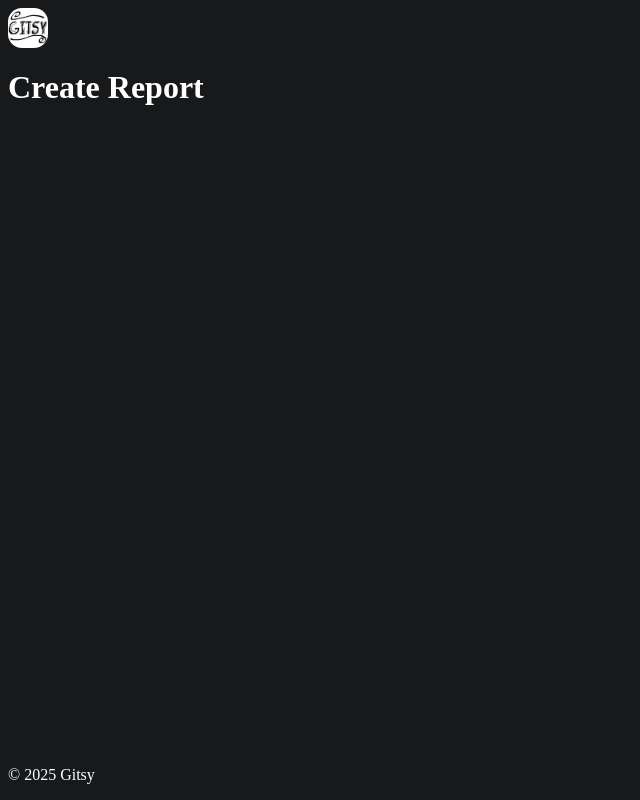
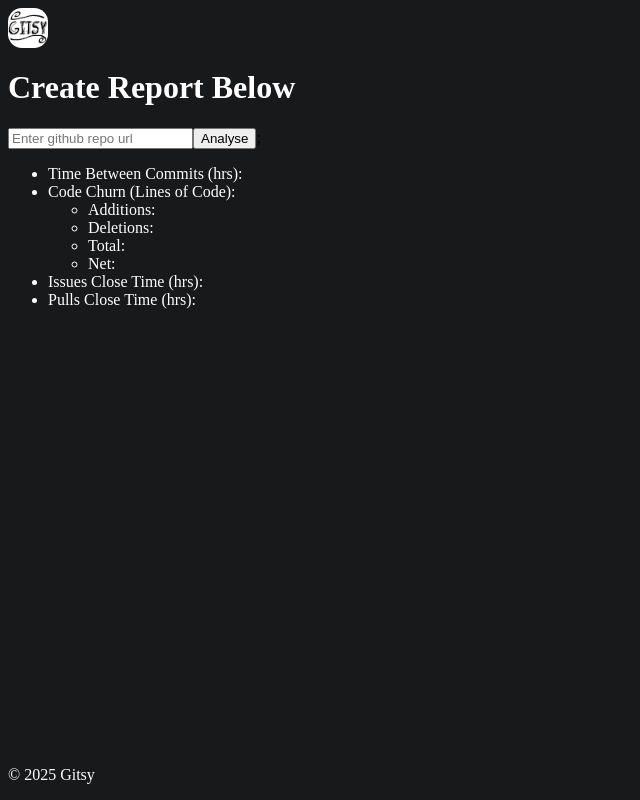
Before and after one commit to matslyk0/Gitsy, a React (Vite) app in the folder frontend/gitsy/: page /create-report in a window 1280 px wide. Shown: the whole page, without its empty margins (0-640 px from the left). Built offline with nearby package versions, Linux system fonts and the light colour scheme.

Commit message:
feature: create input field for url entry to call create-report/generate

```diff
--- a/frontend/gitsy/src/pages/CreateReport.jsx
+++ b/frontend/gitsy/src/pages/CreateReport.jsx
@@ -1,12 +1,47 @@
 import Banner from "../components/Banner/Banner.jsx";
 import Footer from "../components/Footer/Footer.jsx";
+import axios from "axios";
+import React, { useState } from "react";
 
 export default function CreateReport() {
+  const [report, setReport] = useState([]);
+
+  async function CallAnalysisFunction() {
+    const enteredUrl = document.getElementById("urlInput").value;
+    document.getElementById("urlInput").value = "";
+
+    const endpointUrl = "http://localhost:8000/create-report/generate";
+    const params = { repo_url: enteredUrl };
+
+    try {
+      const response = await axios.get(endpointUrl, { params: params });
+      setReport(response.data);
+    } catch (error) {
+      console.error(error);
+    }
+  }
+
   return (
     <>
       <Banner />
       <main>
-        <h1 style={{ color: "white" }}>Create Report</h1>
+        <h1 style={{ color: "white" }}>Create Report Below</h1>
+        <input type="text" id="urlInput" placeholder="Enter github repo url" />
+        <button onClick={CallAnalysisFunction}>Analyse</button>;
+        <ul style={{ color: "white" }}>
+          <li>Time Between Commits (hrs): {report.commit_frequency}</li>
+          <li>
+            Code Churn (Lines of Code):
+            <ul>
+              <li>Additions: {report?.code_churn?.additions}</li>
+              <li>Deletions: {report?.code_churn?.deletions}</li>
+              <li>Total: {report?.code_churn?.total}</li>
+              <li>Net: {report?.code_churn?.net}</li>
+            </ul>
+          </li>
+          <li>Issues Close Time (hrs): {report.issue_times}</li>
+          <li>Pulls Close Time (hrs): {report.pull_times}</li>
+        </ul>
       </main>
       <Footer />
     </>
```
